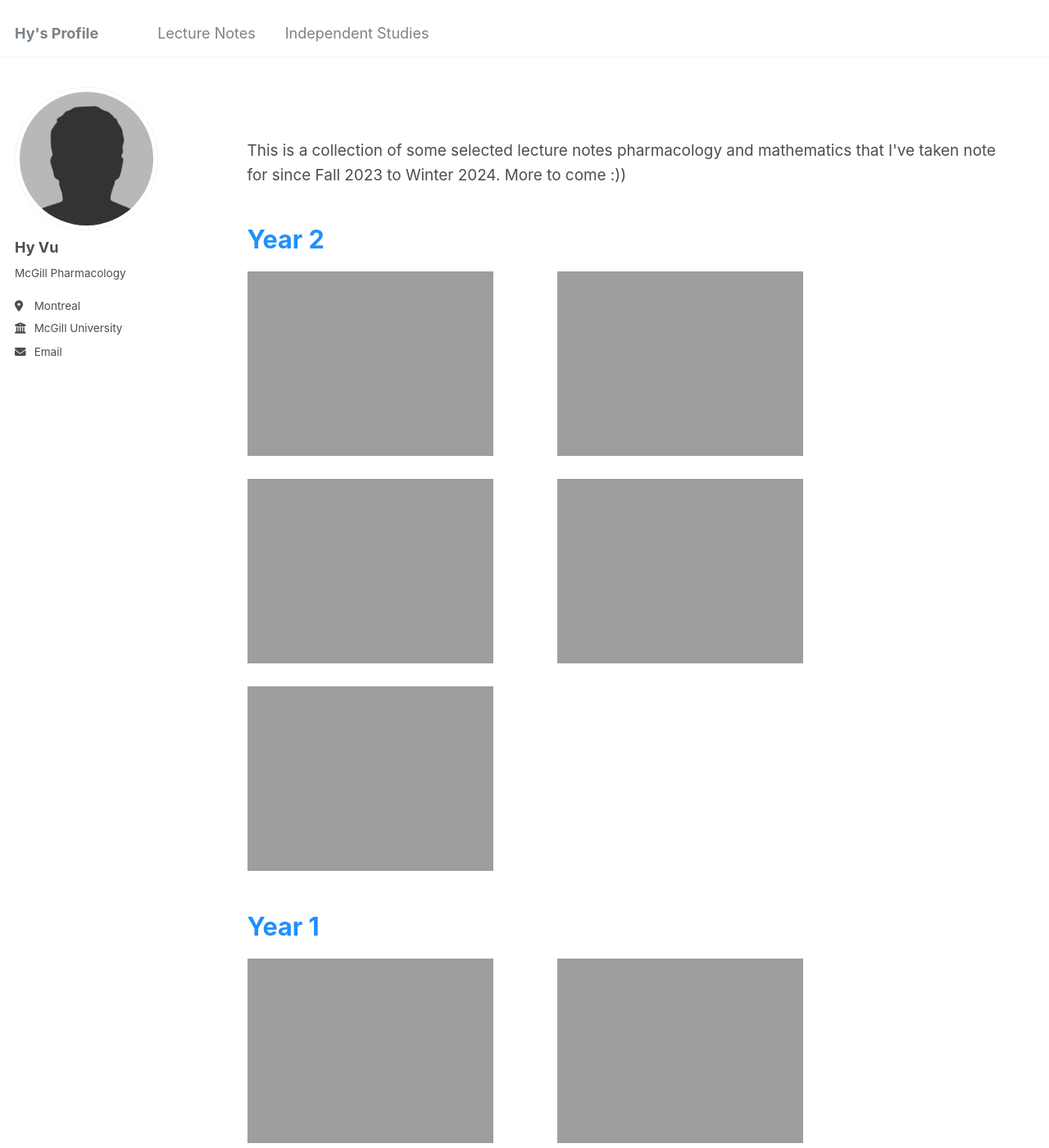
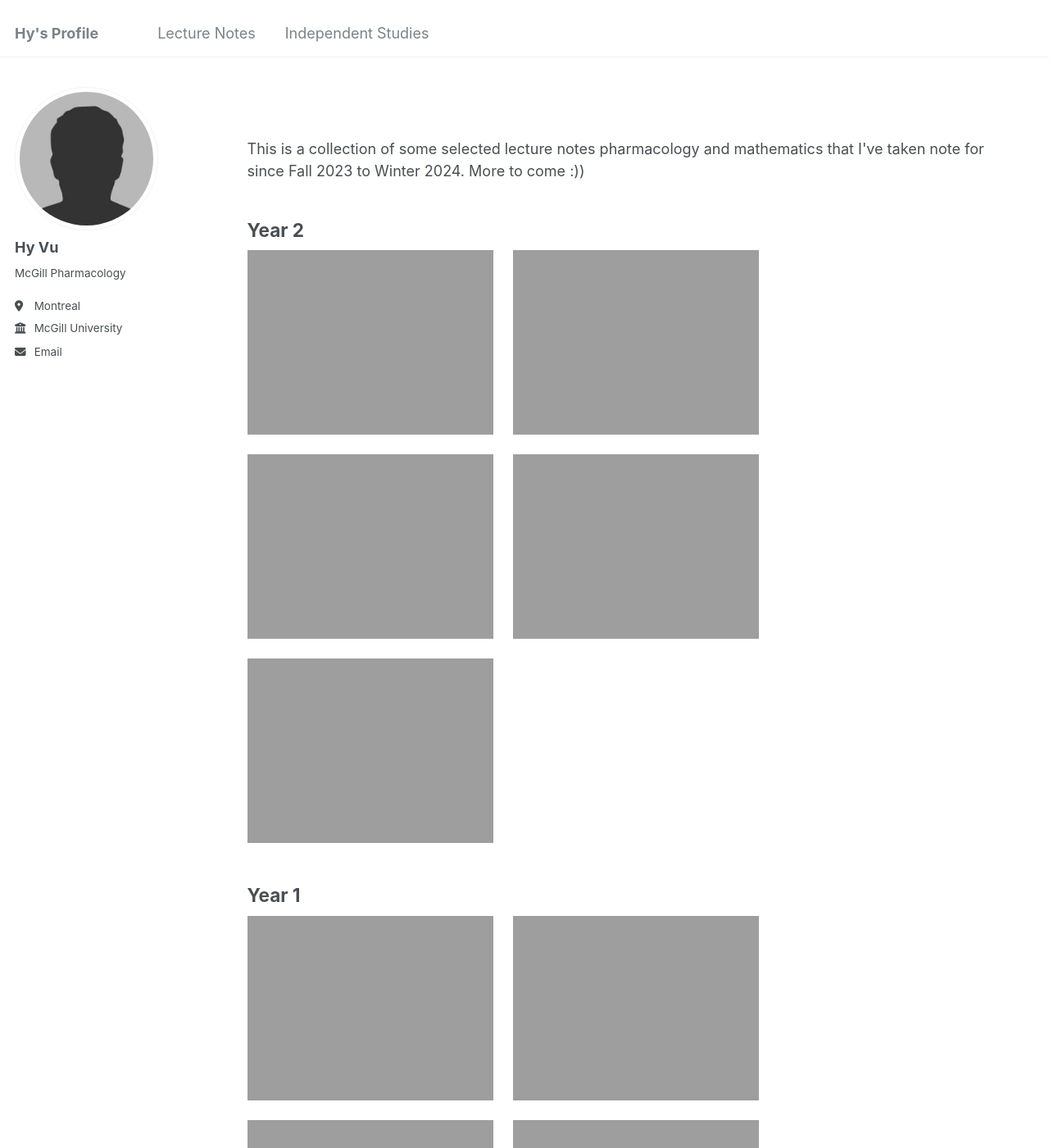
Before and after one commit to Hy-Vu/Hy-Vu.github.io, a Jekyll site: the page built from _pages/lecture-notes.html, in a window 1280 px wide and 1400 px high. Shown: the whole window at 82% size. Built offline with Jekyll 4.4.1, drawn with Linux system fonts in a browser that asks for light colours.

Commit message:
Update lecture-notes.html

```diff
--- a/_pages/lecture-notes.html
+++ b/_pages/lecture-notes.html
@@ -7,35 +7,22 @@
 
 <style>
 .lecture-notes-page {
-    max-width: 1450px;
+  max-width: 1200px;
   margin: 0 auto;
   padding: 30px 20px;
-  }
-
-  .lecture-intro {
-    font-size: 1.05em;
-    line-height: 1.6;
-    margin-bottom: 40px;
-  }
-
-  .year-title {
-    color: DodgerBlue;
-    margin: 45px 0 20px;
-    font-size: 1.7em;
-    font-weight: 700;
 }
 
 .pdf-container {
   display: flex;
   flex-wrap: wrap;
-    gap: 28px;
+  gap: 24px;
   justify-content: flex-start;
   align-items: flex-start;
   margin-bottom: 50px;
 }
 
 .pdf-box {
-    width: 350px;
+  width: 300px;
   text-align: center;
 }
 
@@ -43,33 +30,6 @@
   width: 100%;
   max-width: 300px;
   display: block;
-    cursor: pointer;
-    transition: transform 0.25s ease, box-shadow 0.25s ease;
-  }
-
-  .pdf-box a {
-    text-decoration: none;
-    display: block;
-  }
-
-  .pdf-box a:hover img {
-    transform: scale(1.03);
-    box-shadow: 0 8px 20px rgba(0, 0, 0, 0.18);
-  }
-
-  @media (max-width: 768px) {
-    .lecture-notes-page {
-      padding: 20px 10px;
-    }
-
-    .pdf-container {
-      justify-content: center;
-    }
-
-    .pdf-box {
-      width: 90%;
-      max-width: 320px;
-    }
 }
 </style>
 
```
Lines whose indentation alone changed are shown as unchanged.
